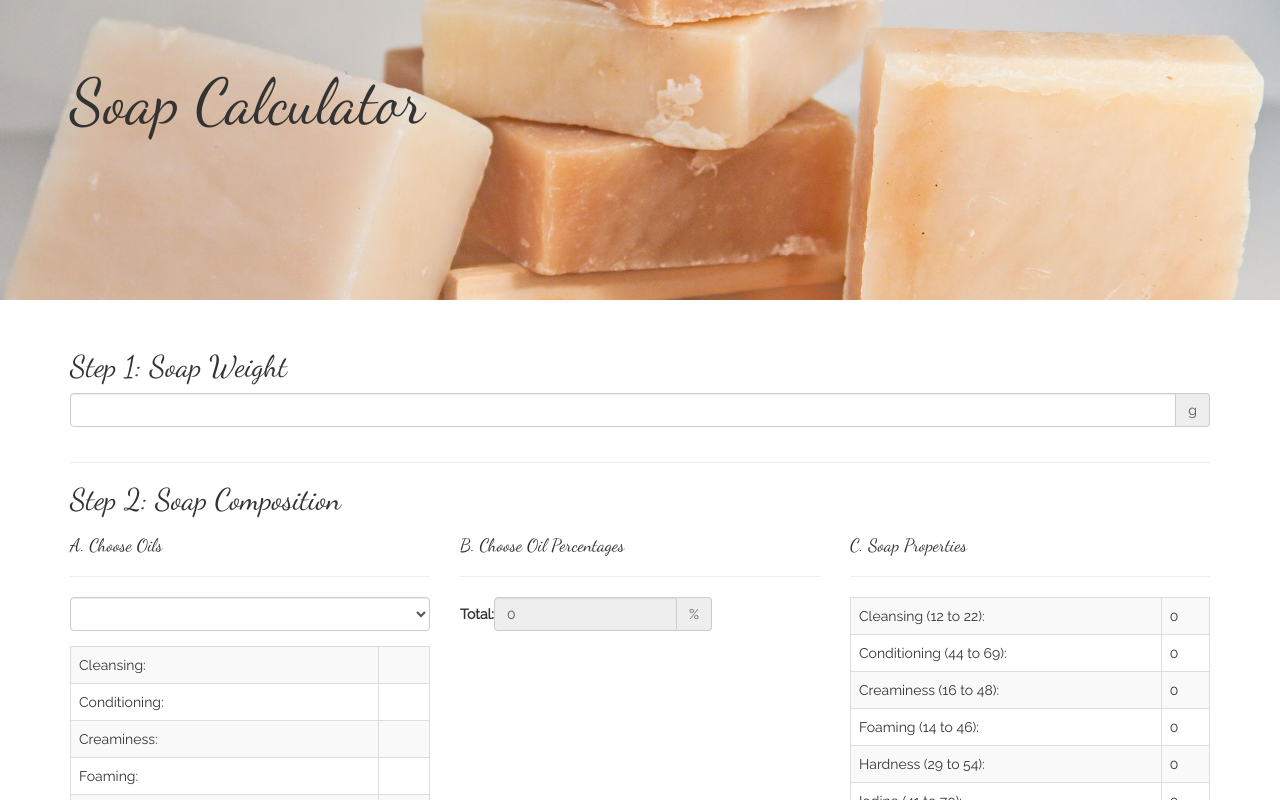
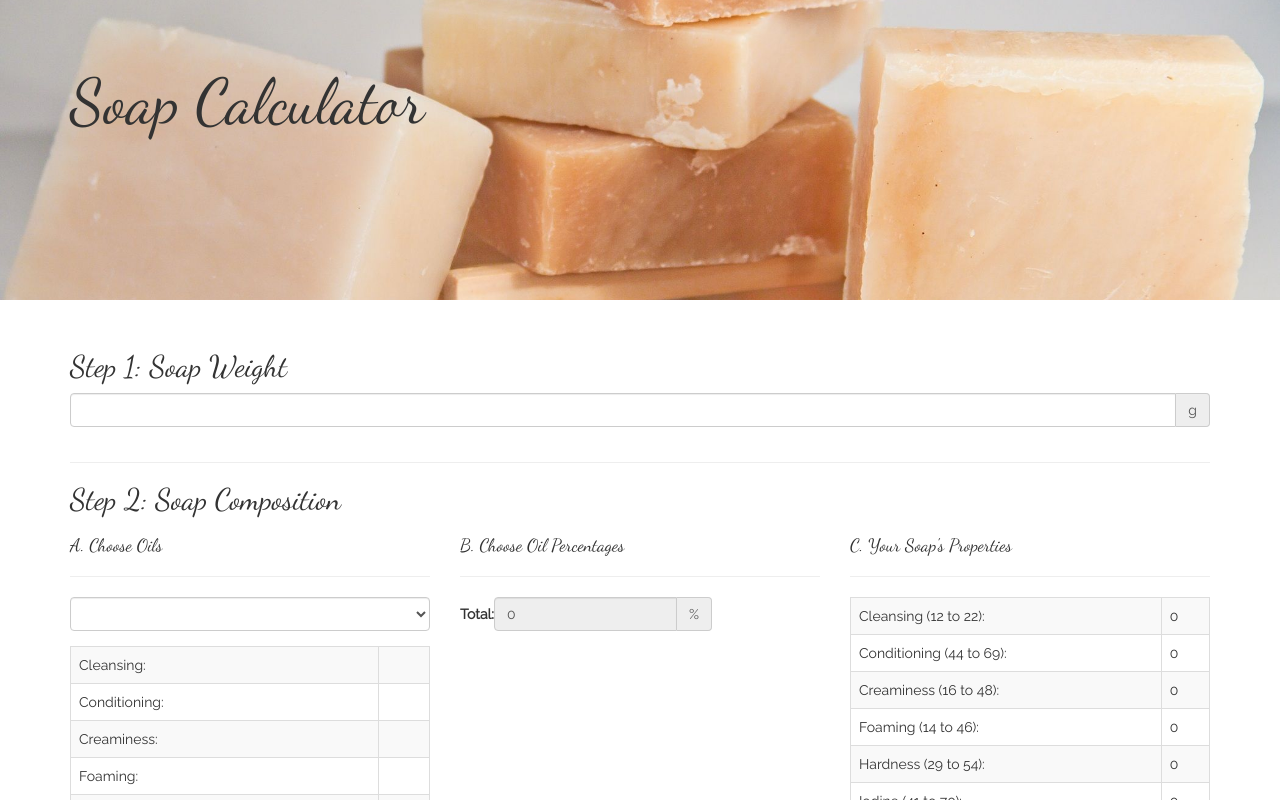
Before and after one commit to austinhansen/soapcalculator, a React (Create React App) app: page / in a window 1280 px wide. Shown: the top 800 px of the page. Built offline with nearby package versions, Linux system fonts and the light colour scheme.

Commit message:
tweak text a bit

```diff
--- a/src/components/App.js
+++ b/src/components/App.js
@@ -113,7 +113,7 @@ class App extends Component {
             </Col>
 
             <Col sm={4}>
-              <h4>C. Soap Properties</h4>
+              <h4>C. Your Soap's Properties</h4>
               <hr />
               <SoapProperties soap={this.state.soap} />
             </Col>
```
